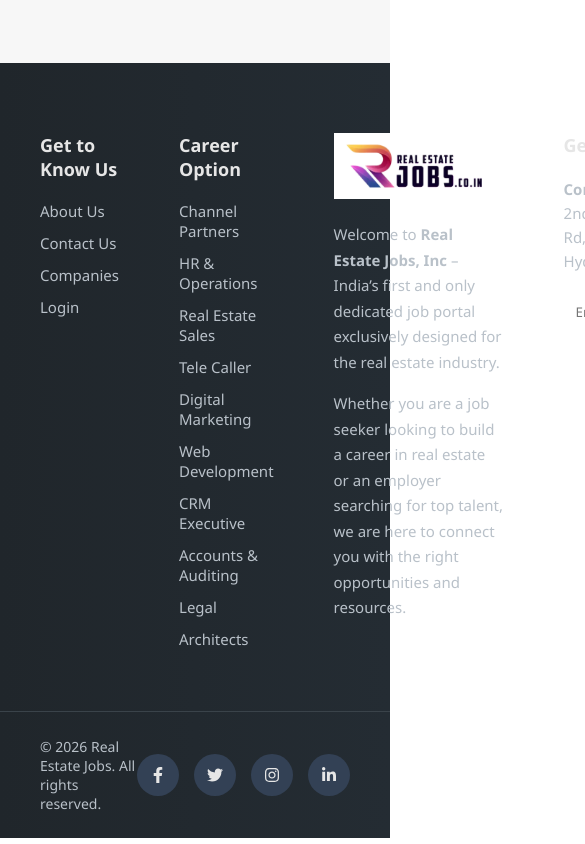
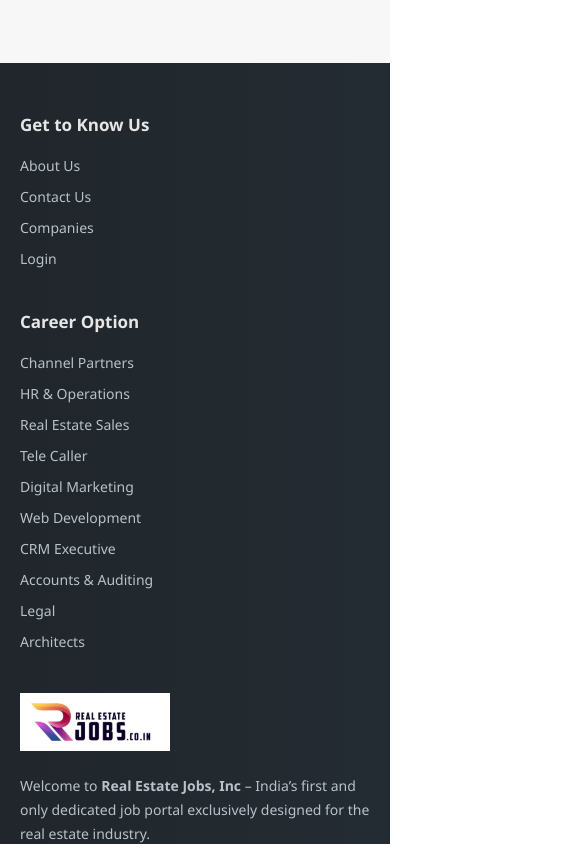
Before and after one commit to Rishwanth-M/realestate, a React (Vite) app: page / in a window 390 px wide. Shown: the part 8200-9044 px from the top of the page, 585 px wide, since content can reach past the window. Built offline with nearby package versions, Linux system fonts and the light colour scheme.

Commit message:
Update Footer.css

```diff
--- a/src/components/Footer/Footer.css
+++ b/src/components/Footer/Footer.css
@@ -131,3 +131,77 @@
 .socials span:hover{
   background:#556b85;
 }
+
+/* ================= TABLET ================= */
+
+@media (max-width:992px){
+
+  .footer-container{
+    grid-template-columns:repeat(2,1fr);
+    gap:40px;
+  }
+
+  .footer-about img{
+    width:150px;
+  }
+
+  .footer-bottom{
+    flex-direction:column;
+    gap:15px;
+    text-align:center;
+  }
+
+}
+
+
+/* ================= MOBILE ================= */
+
+@media (max-width:600px){
+
+  .footer{
+    padding-top:50px;
+  }
+
+  .footer-container{
+    grid-template-columns:1fr;
+    padding:0 20px;
+    gap:30px;
+  }
+
+  .footer-col h4{
+    font-size:17px;
+  }
+
+  .footer-col ul li{
+    font-size:14px;
+  }
+
+  .footer-about p{
+    font-size:14px;
+  }
+
+  .address{
+    font-size:14px;
+  }
+
+  .subscribe input{
+    padding:10px;
+  }
+
+  .subscribe button{
+    padding:10px 14px;
+  }
+
+  .footer-bottom{
+    flex-direction:column;
+    gap:12px;
+    padding:20px;
+  }
+
+  .socials span{
+    width:36px;
+    height:36px;
+    font-size:14px;
+  }
+
+}
```
